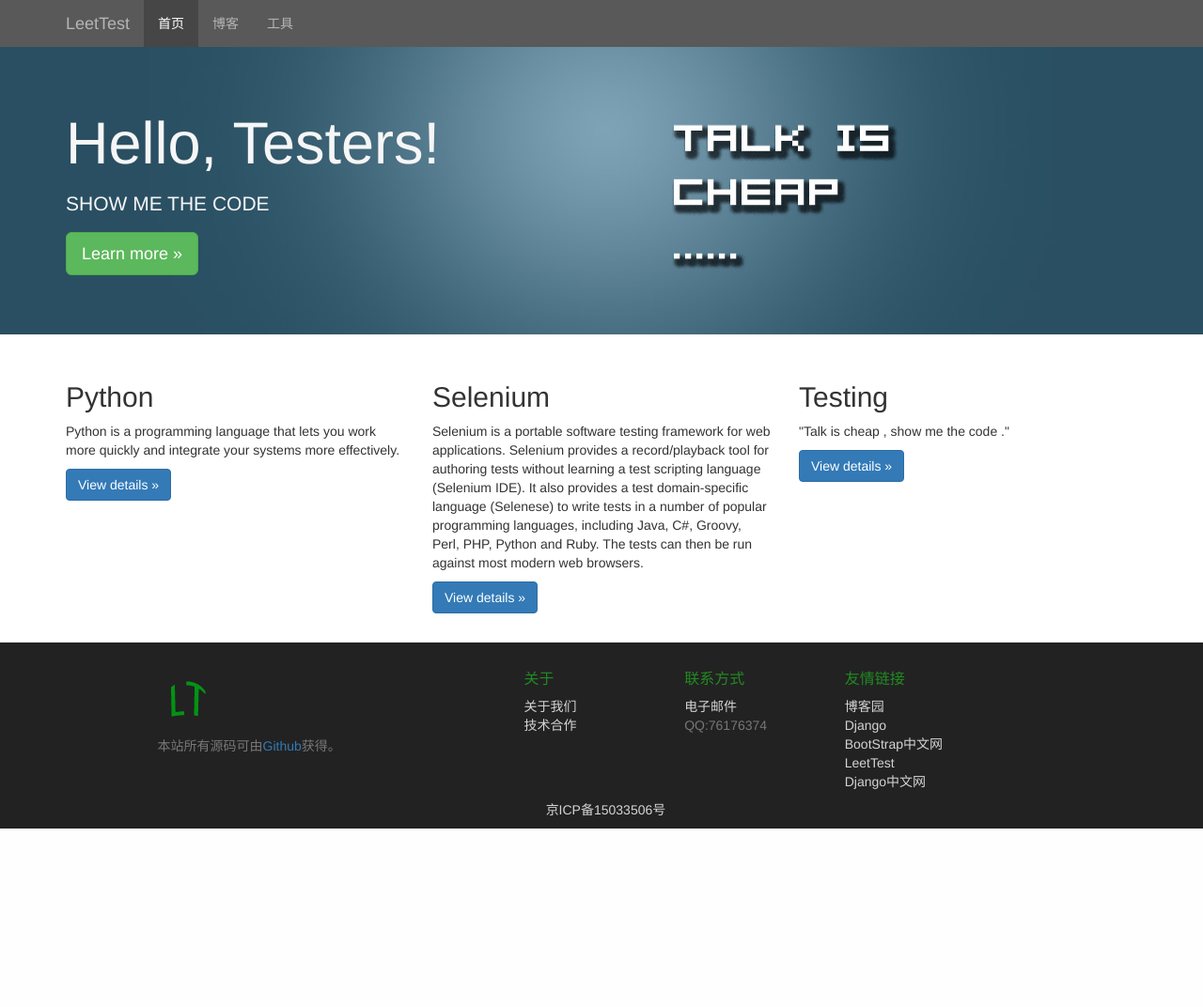
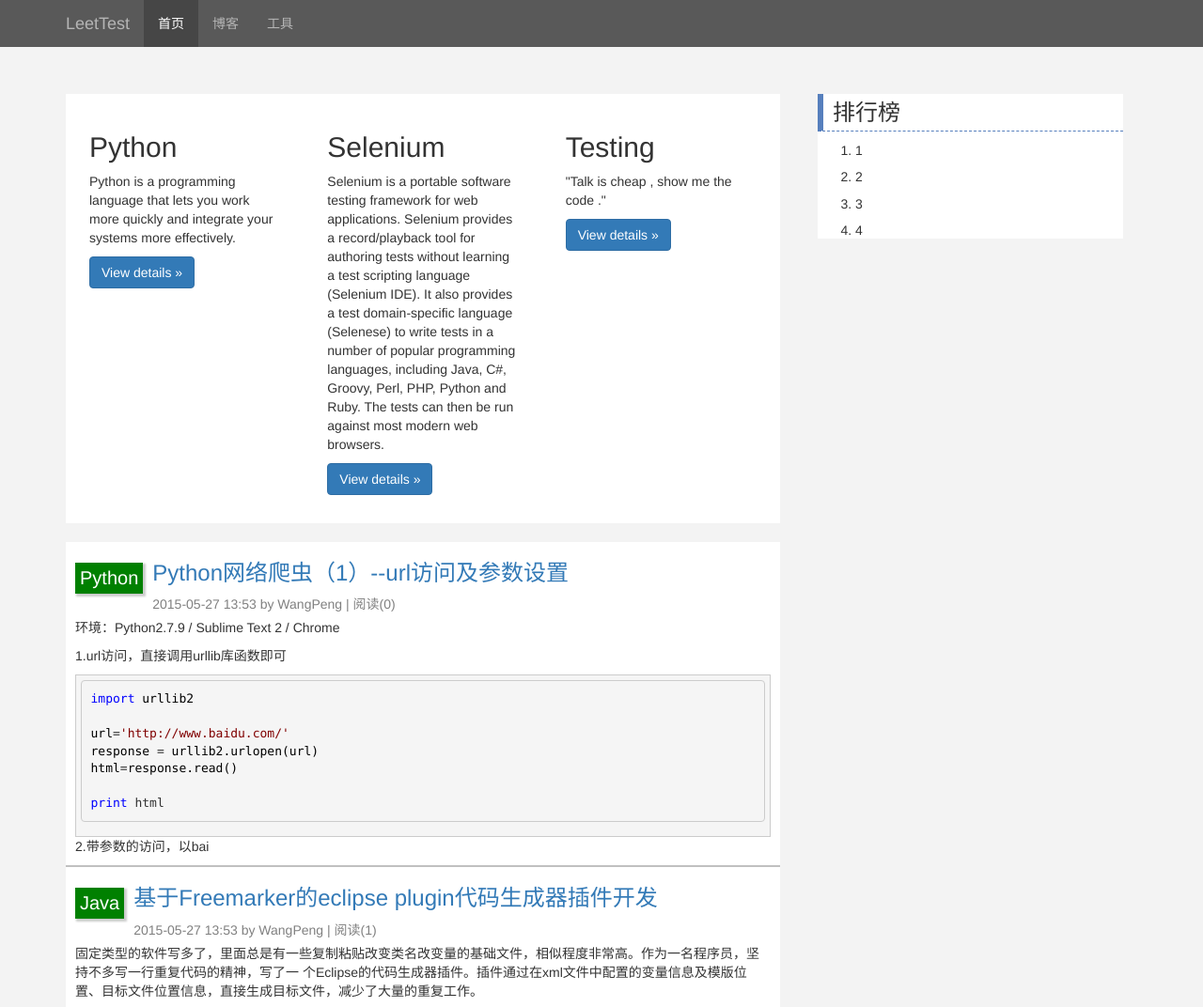
Before and after one commit to nicevoice/leettest, a Django app: page / in a window 1280 px wide. Shown: the top 1072 px of the page at 94% size. Before the commit the page ends 882 px from the top, so only its background shows below. Run offline with Django 3.2, Linux system fonts and the light colour scheme; data comes from the database, SQL or seed files in the repository; some libraries are stand-ins or nearby versions.

Commit message:
simplify the index

```diff
--- a/index/templates/index.html
+++ b/index/templates/index.html
@@ -25,26 +25,52 @@
 {% endblock %}
 
 {% block content %}
-    <!-- Main jumbotron for a primary marketing message or call to action -->
-    <div class="jumbotron">
-      <div class="container">
-        <h1>Hello, Testers!</h1>
-        <p></p>
-        <p>SHOW ME THE CODE </p>
-        <p><a class="btn btn-lg btn-success" href="/blog" role="button">Learn more &raquo;</a></p>
-      </div>
-    </div>
 
-    <div class="container">
-      <!-- Example row of columns -->
-      <div class="row">
+<div class ="container">
+  <div class="col-md-8">
+        <div class="row topbox">
           {% for block in blocks%}
-        <div class="col-md-4">
+            <div class="col-md-4 topblock">
               <h2>{{block.name}}</h2>
               <p>{{block.description}}</p>
               <p><a class="btn btn-primary" href="{{block.url}}" role="button">View details &raquo;</a></p>
             </div>
           {% endfor%}
         </div>
+
+        <div class="row contentbox">
+        {% for article in articles%}
+            <div class="contentblock">
+              <div class="category">{{ article.category.name }}</div>
+              <h3 ><a href="{% url 'blog:detail' article.id %}">{{ article.caption }}</a></h3>
+                <div class="contentblock-meta" >{{ article.publish_time|date:"Y-m-d H:i" }} by {{ article.author }} | 阅读({{ article.readcount}})</div>
+
+                {{ article.content|safe|truncatechars_html:200}}
+
+            </div><!-- /.contentblock -->
+          {% endfor%}
           </div>
+  </div>
+
+
+       <div class="col-md-4 sidebox">
+        <div class="sideblock">
+          <h3 class="sideblock_top">
+            排行榜
+          </h3>
+          <div class="sideblock_item">
+            <ol>
+              <li><h5>1</h5></li>
+              <li><h5>2</h5></li>
+              <li><h5>3</h5></li>
+              <li><h5>4</h5></li>
+            </ol>
+            </div>
+         </div>
+       </div>
+
+
+  </div>
+</div>
+
 {% endblock %}
--- a/index/views.py
+++ b/index/views.py
@@ -1,6 +1,39 @@
 from django.shortcuts import render_to_response
+from django.core.paginator import Paginator, PageNotAnInteger, EmptyPage
 from index.models import Block
+from blog.models import Article
 
 def index(req):
 	blocks=Block.objects.all().order_by("-id")
+
+	all_articles = Article.objects.all().order_by("-publish_time")
+
+	if not req.user.is_authenticated():
+		all_articles=all_articles.filter(ispublic=1)
+
+	p = Paginator(all_articles , 7)
+
+	try:
+	    page = int(req.GET.get('page',1))
+	    if page < 1:
+	        page = 1
+	except ValueError:
+	    page = 1
+
+	try:
+	    articles = p.page(page)
+	except PageNotAnInteger:
+	    articles = p.page(1)
+	except EmptyPage:
+	    articles = p.page(p.num_pages)
+
+	after_range_num = 3
+	before_range_num = 2
+
+	if page >= after_range_num:
+	    page_range = p.page_range[page - after_range_num:page + before_range_num]
+	else:
+	    page_range = p.page_range[0:page + before_range_num]
+
+
 	return render_to_response("index.html",locals())
--- a/public/templates/base.html
+++ b/public/templates/base.html
@@ -45,20 +45,13 @@
         </div><!--/.nav-collapse -->
       </div>
     </nav>
+    <div class="main">
+      {% block content %}{% endblock %}
 
-    {% block content %}{% endblock %}
-
-    <!--  <div class="container" >
-
-      <footer>
-        <p><a href="#about">关于我们</a> | <a href="#contact">联系我们</a> | 常见问题 | 隐私协议 | 服务条款</p>
-        <p>&copy; LeetTest 2015</p>
-      </footer>
-    </div>/container -->
+    </div>
 
 
     <footer class="footer ">
-      <hr>
       <div class="container">
         <div class="row footer-top">
           <div class="col-sm-4 col-sm-offset-1">
--- a/static/css/base.css
+++ b/static/css/base.css
@@ -1,5 +1,9 @@
 body {
   padding-top: 50px;
+}
+
+.footer-top{
+  margin-top: 30px
 }
 
 .footer-top .about>div h4 {
@@ -25,3 +29,9 @@ body {
 	opacity:0.75;/*其他，透明度75%*/
 	border:none;
 }
+
+.main{
+  background-color: #F3F3F3;
+  padding-top:50px;
+  padding-bottom:40px;
+}
--- a/static/css/index.css
+++ b/static/css/index.css
@@ -1,7 +1,58 @@
-.jumbotron{
-  background: url(/static/images/banner0.jpg) no-repeat;
-  background-size:960px 100%;
-  background-color: #2A4F62;
-  background-position: center;
-  color:#F6F6F6;
+.topbox{
+	background-color: white;
+	margin-bottom:20px;
 }
+
+.topblock{
+	padding-left:25px;
+	padding-right:25px;
+	margin-top:20px;
+	margin-bottom:20px;
+}
+
+.topblock:hover{
+	border:1px silver solid;
+}
+
+.sidebox{
+	padding-left: 40px;
+}
+
+.sideblock{
+	background-color: white;
+	margin-top:0px;
+}
+
+.sideblock_top{
+	height:40px;
+	border-left: 6px solid #567FBD;
+	border-bottom:1px dashed  #567FBD;
+	line-height: 40px;
+	padding-left: 10px;
+	margin-top:0px;
+}
+
+.contentbox{
+	margin-top:10px;
+	background-color: white;
+}
+
+.contentblock{
+	border-bottom: 2px silver solid;
+	padding-left:10px;
+	padding-right:10px;
+}
+.contentblock-meta{
+	color: grey;
+	margin-bottom: 5px;
+}
+
+.category{
+	background: green;
+	color: white;
+	font-size: 20px;
+	float: left;
+	margin: 2px 10px 2px 0px;
+	padding: 2px 5px;
+	box-shadow: 2px 2px 2px 1px #CCC;
+}
```
Lines whose indentation alone changed are shown as unchanged.
